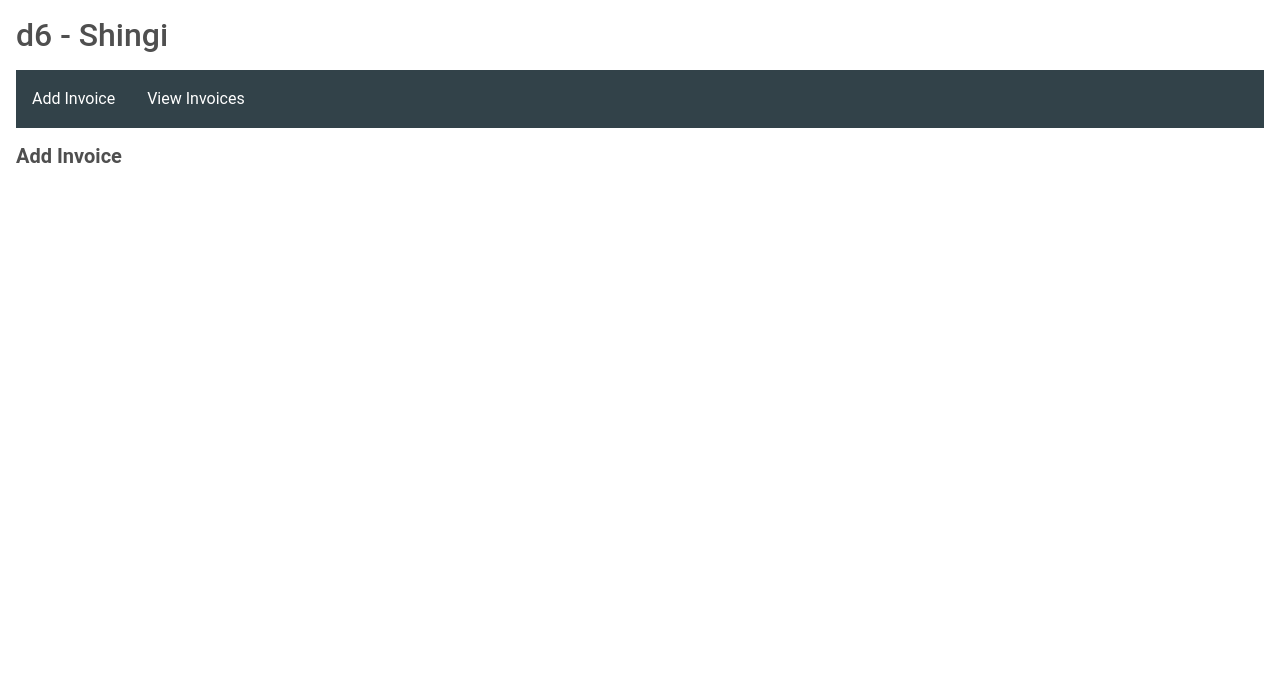
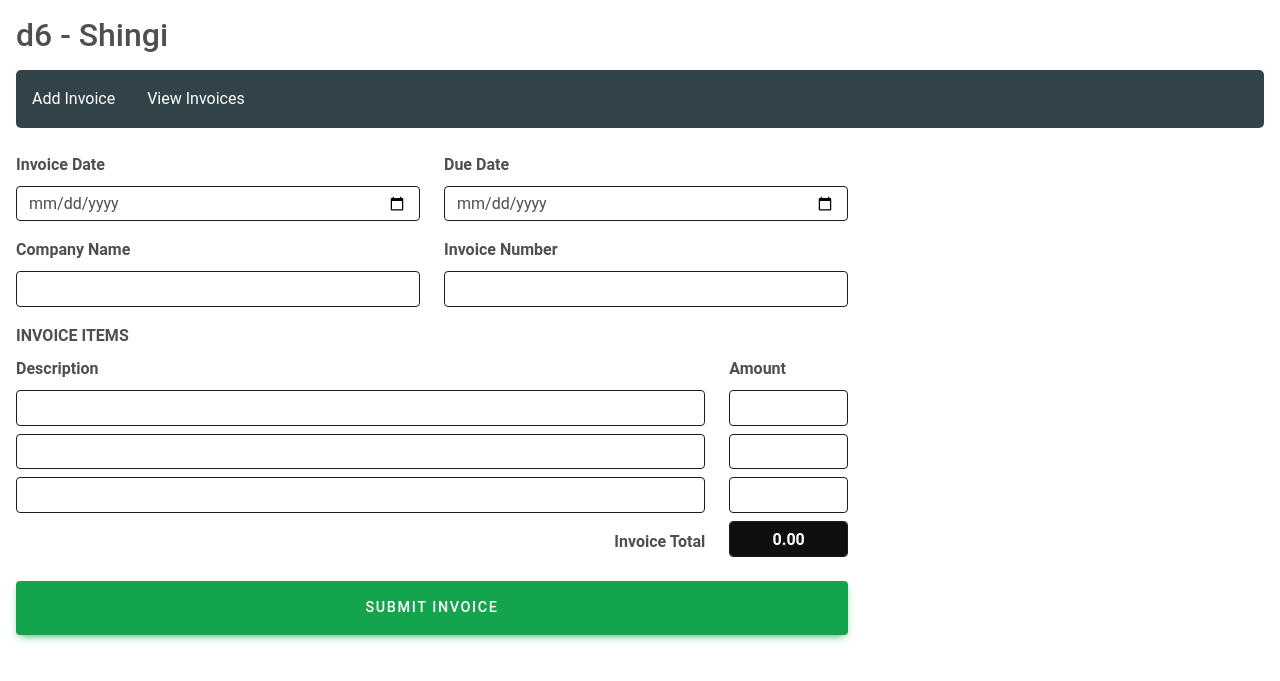
Before and after one commit to shingionline/d6-shingi, a PHP site: page / in a window 1280 px wide. Shown: the top 681 px of the page. Run offline with PHP 8.4, Linux system fonts and the light colour scheme; data that the repository does not hold is empty.

Commit message:
Completed front-end layout

```diff
--- a/www/css/style.css
+++ b/www/css/style.css
@@ -21,6 +21,17 @@ h1,h2,h3 {
   border-color: #181f22 !important;
 }
 
+input {
+  margin-bottom:0.5rem !important;
+}
+
+.form-control:disabled {
+  background-color: #0f0f0f !important;
+  color: #fff;
+  font-weight: bold;
+  text-align: center;
+}
+
 ul.top-menu {
   list-style-type: none;
   margin: 0;
@@ -28,6 +39,7 @@ ul.top-menu {
   overflow: hidden;
   background-color: #324249;
   margin-bottom: 1rem !important;
+  border-radius: 5px;
 }
 
 ul.top-menu li {
@@ -56,18 +68,20 @@ button {
   color: #fff;
   border: none;
   border-radius: 5px;
+  font-size: 0.9rem !important;
+  letter-spacing: 0.1rem !important;
 }
 
 button:hover {
   background: #21b126;
 }
 
-.red {
-  font-weight: bold;
-  color: red;
+.form-control {
+  border: 1px solid #1c1c1c !important;
 }
 
-.green {
+label {
+  display: inline-block;
   font-weight: bold;
-  color: green;
+  margin: 0.5rem 0;
 }
--- /dev/null
+++ b/www/js/form.js
@@ -0,0 +1,58 @@
+$(document).ready(function () {
+    $("form").submit(function (event) {
+
+    $("#error-group").removeClass("alert alert-danger");
+    $(".help-block").remove();
+
+      var formData = {
+        invoice_date: $("#invoice_date").val(),
+        due_date: $("#due_date").val(),
+        company_name: $("#company_name").val(),
+      };
+
+      $.post({
+        type: "POST",
+        url: "controllers/process.php",
+        data: formData,
+        dataType: "json",
+        encode: true,
+      }).done(function (data) {
+        console.log(data);
+
+        if (!data.success) {
+          if (data.errors.invoice_date) {
+            $("#error-group").addClass("alert alert-danger");
+            $("#error-group").append(
+              '<div class="help-block">' + data.errors.invoice_date + "</div>"
+            );
+          }
+
+          if (data.errors.due_date) {
+            $("#error-group").addClass("alert alert-danger");
+            $("#error-group").append(
+              '<div class="help-block">' + data.errors.due_date + "</div>"
+            );
+          }
+
+          if (data.errors.company_name) {
+            $("#error-group").addClass("alert alert-danger");
+            $("#error-group").append(
+              '<div class="help-block">' + data.errors.company_name + "</div>"
+            );
+          }
+        } else {
+          $("form").html(
+            '<div class="alert alert-success">' + data.message + "</div>"
+          );
+        }
+
+      }).fail(function (data) {
+        $("form").html(
+          '<div class="alert alert-danger">Could not reach server, please try again later.</div>'
+        );
+      });
+
+      event.preventDefault();
+
+    });
+  });
--- a/www/pages/page-1.php
+++ b/www/pages/page-1.php
@@ -1 +1,75 @@
-<h5><b>Add Invoice</b></h5>
+<div class="col-md-8 col-12">
+
+<div id="error-group"></div>
+
+    <form action="controllers/process.php" method="post">
+
+        <div class="row mt-0">
+            <div class="col-md-6">
+                <label>Invoice Date</label>
+                <input type="date" id="invoice_date" name="invoice_date" class="form-control" />
+            </div>
+
+            <div class="col-md-6">
+                <label>Due Date</label>
+                <input type="date" id="due_date" name="due_date" class="form-control" />
+            </div>
+        </div>
+        <div class="row mt-0">
+            <div class="col-md-6">
+                <label>Company Name</label>
+                <input type="text" id="company_name" name="company_name" class="form-control" />
+            </div>
+
+            <div class="col-md-6">
+                <label>Invoice Number</label>
+                <input type="number" id="invoice_number" name="invoice_number" class="form-control" />
+            </div>
+        </div>
+        <div class="row mt-2"><div class="col"><b>INVOICE ITEMS</b></div></div>
+        <div class="row mt-0">
+            <div class="col-md-10">
+                <label>Description</label>
+                <input type="text" id="company_name" name="company_name" class="form-control" />
+            </div>
+
+            <div class="col-md-2">
+                <label>Amount</label>
+                <input type="number" id="invoice_number" name="invoice_number" class="form-control" />
+            </div>
+        </div>
+        <div class="row mt-0">
+            <div class="col-md-10">
+                <input type="text" id="company_name" name="company_name" class="form-control" />
+            </div>
+
+            <div class="col-md-2">
+                <input type="number" id="invoice_number" name="invoice_number" class="form-control" />
+            </div>
+        </div>
+        <div class="row mt-0">
+            <div class="col-md-10">
+                <input type="text" id="company_name" name="company_name" class="form-control" />
+            </div>
+
+            <div class="col-md-2">
+                <input type="number" id="invoice_number" name="invoice_number" class="form-control" />
+            </div>
+        </div>
+        <div class="row mt-0">
+            <div class="col-md-10 text-end pt-2">
+            <b>Invoice Total</b>
+            </div>
+            <div class="col-md-2">
+                <input type="text" id="invoice_total" name="invoice_total" class="form-control" value="0.00" disabled/>
+            </div>
+        </div>
+        <div class="col">
+            <button type="submit" class="btn btn-success my-3 w-100 p-3">Submit Invoice</button>
+        </div>
+
+    </form>
+
+</div>
+
+<script src="js/form.js?v=<?php echo time(); ?>"></script>
--- a/www/pages/page-2.php
+++ /dev/null
@@ -1 +0,0 @@
-<h5><b>View Invoices</b></h5>
```
Also changed, not shown: www/controllers/process.php (added, +26 -0 lines).
